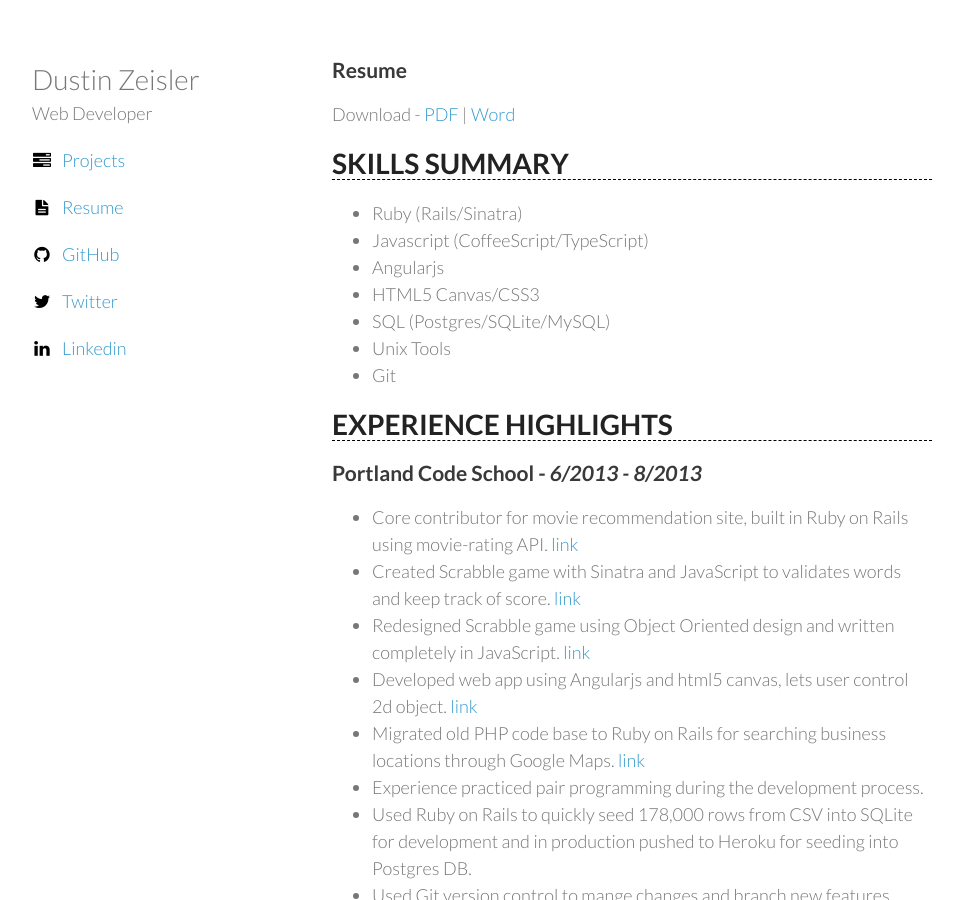
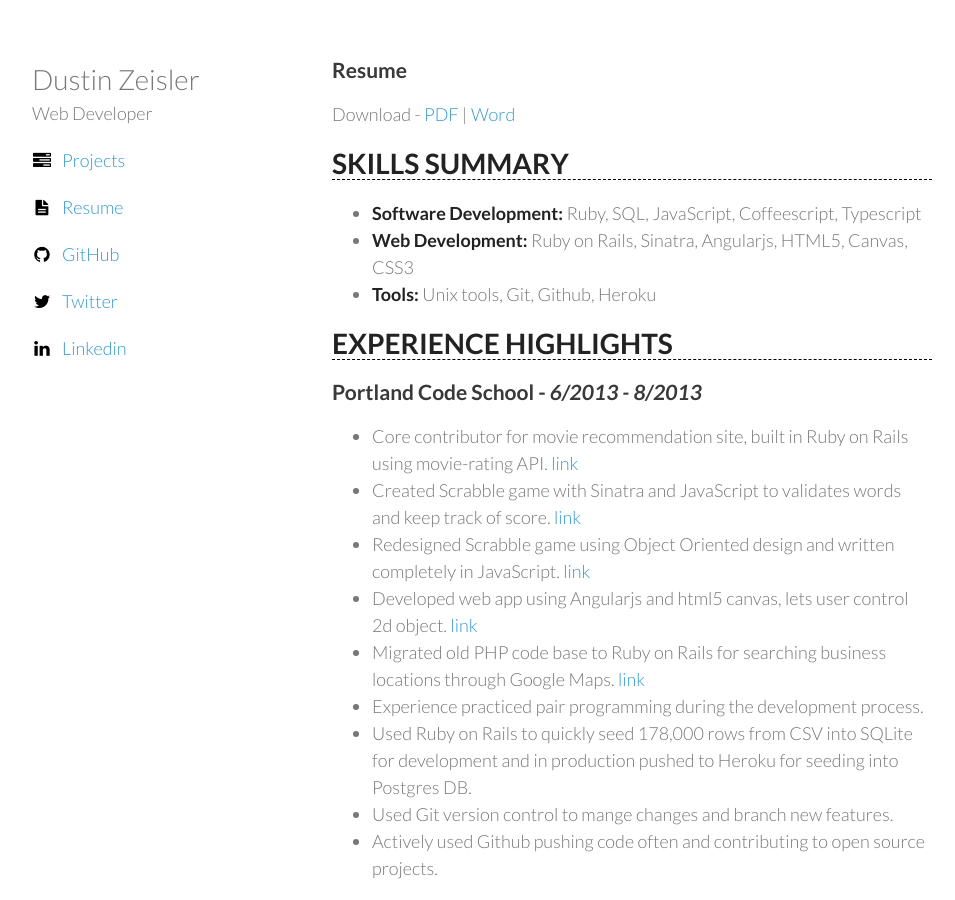
Before and after one commit to zeisler/zeisler.github.io, a Jekyll site: the page built from resume/index.md, in a window 1280 px wide and 900 px high. Shown: the whole window, without its empty margins (158-1113 px from the left). Built offline with Jekyll 4.4.1, drawn with Linux system fonts in a browser that asks for light colours.

Commit message:
update resume

```diff
--- a/resume/index.md
+++ b/resume/index.md
@@ -9,13 +9,10 @@ Download -
 [Word](resume.doc)
 
 #SKILLS SUMMARY
-* Ruby (Rails/Sinatra)
-* Javascript  (CoffeeScript/TypeScript)
-* Angularjs
-* HTML5 Canvas/CSS3
-* SQL (Postgres/SQLite/MySQL)
-* Unix Tools
-* Git
+* **Software Development:** Ruby, SQL, JavaScript, Coffeescript, Typescript
+* **Web Development:** Ruby on Rails, Sinatra, Angularjs, HTML5, Canvas, CSS3
+* **Tools:**  Unix tools, Git, Github, Heroku
+
 
 #EXPERIENCE HIGHLIGHTS
 
```
